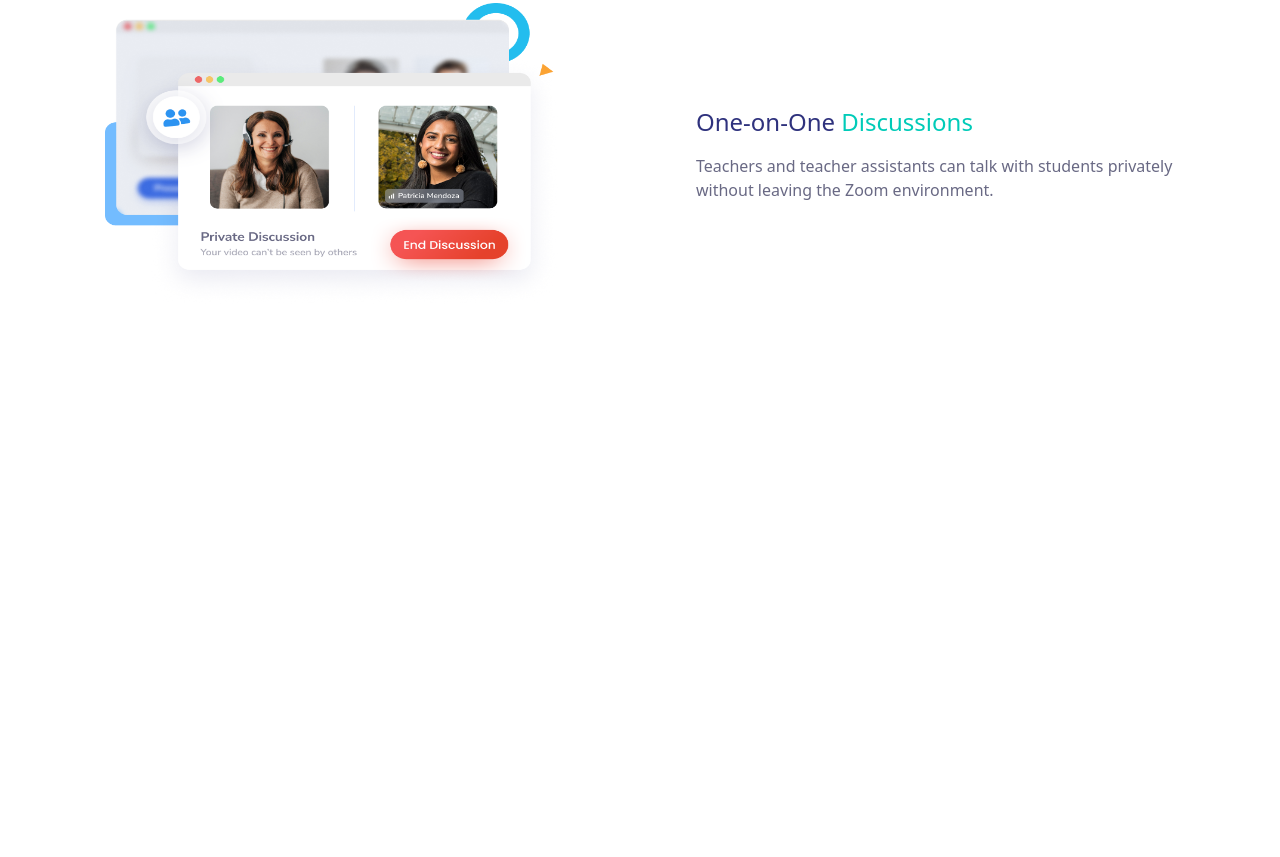
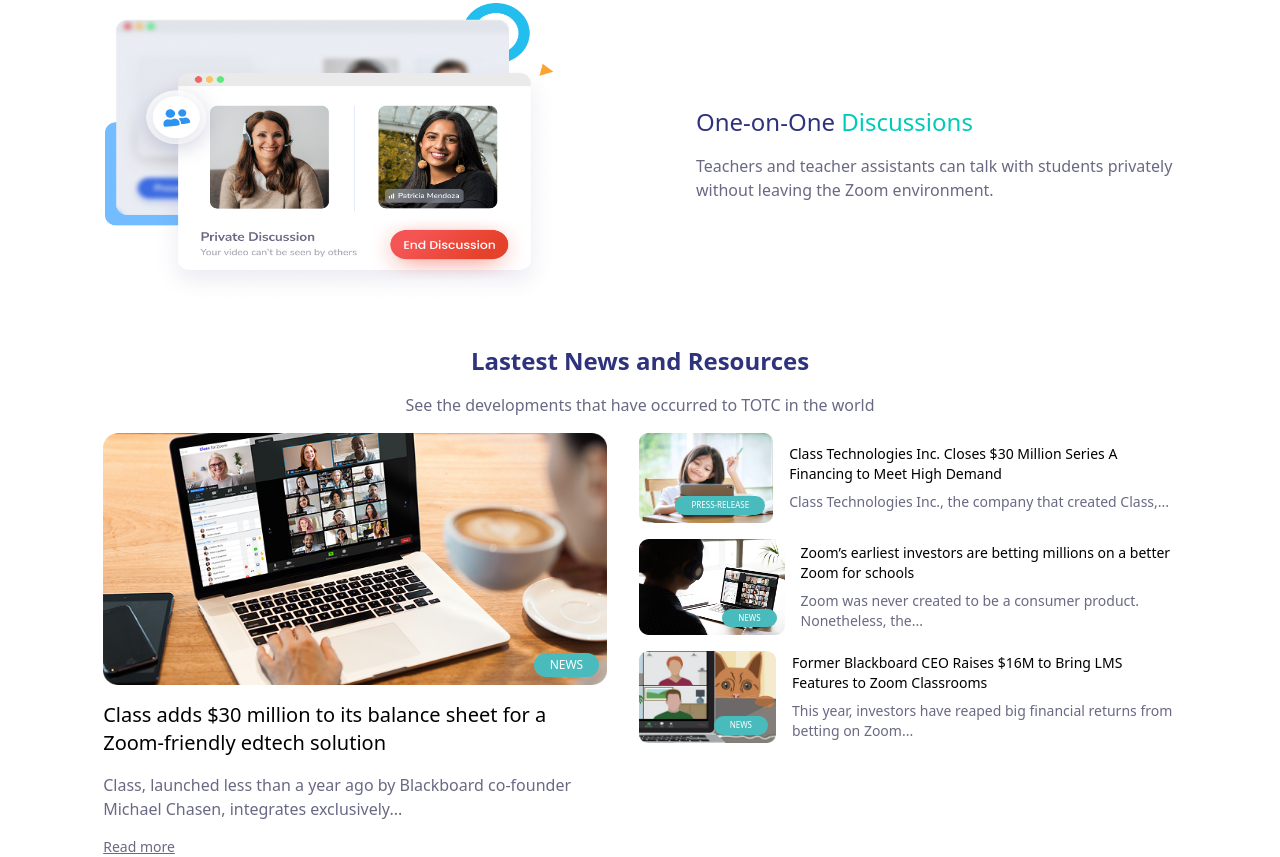
Before and after one commit to prashant19092004/e-learning-page, a website: page src/index.html in a window 1280 px wide. Shown: the part 4115-4972 px from the top of the page. Before the commit the page ends 4460 px from the top, so only its background shows below. Drawn offline with Linux system fonts and the light colour scheme.

Commit message:
news section done

```diff
--- a/src/index.html
+++ b/src/index.html
@@ -457,6 +457,51 @@ Student results are automatically entered in the online gradebook.
           </div>
         </div>
       </section>
+
+      <section class="news-section px-8 sm:px-12 md:px-14 lg:px-16 xl:px-20">
+        <div class="flex-box flex-col text-center">
+          <h2 class="text-2xl font-bold text-secondary">
+            Lastest News and Resources
+          </h2>
+          <p class="text-para w-100% sm:w-[50%]">
+            See the developments that have occurred to TOTC in the world
+          </p>
+
+          <div class="flex-box items-start gap-8 flex-wrap">
+            <div class="basis-full sm:basis-[45%] flex-box flex-col items-start text-left">
+              <div class="tag after:content-['NEWS']">
+                <img class="aspect-[6/3] w-full" src="../images/pic10.png" alt="laptop screen">
+              </div>
+              <h3 class="text-lg lg:text-xl text-black">Class adds $30 million to its balance sheet for a Zoom-friendly edtech solution</h3>
+              <p class="text-para text-md">Class, launched less than a year ago by Blackboard co-founder Michael Chasen, integrates exclusively...</p>
+              <a class="underline text-para text-sm" href="#">Read more</a>
+            </div>
+            <div class="basis-full sm:basis-[48%] flex-box flex-col">
+              <div class="col-span-2 flex-box">
+                <div class="tag w-[35%] after:content-['PRESS-RELEASE'] after:text-[8px]"><img class="aspect-[6/4] w-full" src="../images/pic11.png" alt="a little girl studing from tab"></div>
+                <div class="flex-box flex-col items-start text-left gap-2">
+                  <h4 class="text-sm lg:text-md text-black">Class Technologies Inc. Closes $30 Million Series A Financing to Meet High Demand</h4>
+                  <p class="text-para text-xs lg:text-sm">Class Technologies Inc., the company that created Class,...</p>
+                </div>
+              </div>
+              <div class="col-span-2 flex-box">
+                <div class="tag w-[35%] after:content-['NEWS'] after:text-[8px]"><img class="aspect-[6/4] w-full" src="../images/pic12.png" alt="a little girl studing from tab"></div>
+                <div class="flex-box flex-col items-start text-left gap-2">
+                  <h4 class="text-sm lg:text-md text-black">Zoom’s earliest investors are betting millions on a better Zoom for schools</h4>
+                  <p class="text-para text-xs lg:text-sm">Zoom was never created to be a consumer product. Nonetheless, the...</p>
+                </div>
+              </div>
+              <div class="col-span-2 flex-box">
+                <div class="tag w-[35%] after:content-['NEWS'] after:text-[8px]"><img class="aspect-[6/4] w-full" src="../images/pic13.png" alt="a little girl studing from tab"></div>
+                <div class="flex-box flex-col items-start text-left gap-2">
+                  <h4 class="text-sm lg:text-md text-black">Former Blackboard CEO Raises $16M to Bring LMS Features to Zoom Classrooms</h4>
+                  <p class="text-para text-xs lg:text-sm">This year, investors have reaped big financial returns from betting on Zoom...</p>
+                </div>
+              </div>
+            </div>
+          </div>
+        </div>
+      </section>
     </main>
   </body>
 </html>
--- a/src/input.css
+++ b/src/input.css
@@ -39,9 +39,10 @@
         @apply px-6 py-2 rounded-3xl bg-[#ffffff65] border-none text-white font-semibold;
     }
 
-.work-box{
+    .tag {
+        @apply relative after:content-[''] after:absolute after:px-4 after:py-1 after:text-xs after:bottom-2 after:right-2 after:bg-hero after:z-5 after:text-white after:rounded-full;
+    }
 
-}
 }
 @media screen and (max-width : 768px) {
     html {
```
Also changed, not shown: images/pic10.png (added), images/pic11.png (added), images/pic12.png (added), images/pic13.png (added), src/output.css, 1 other file. Lines whose indentation alone changed are shown as unchanged.
